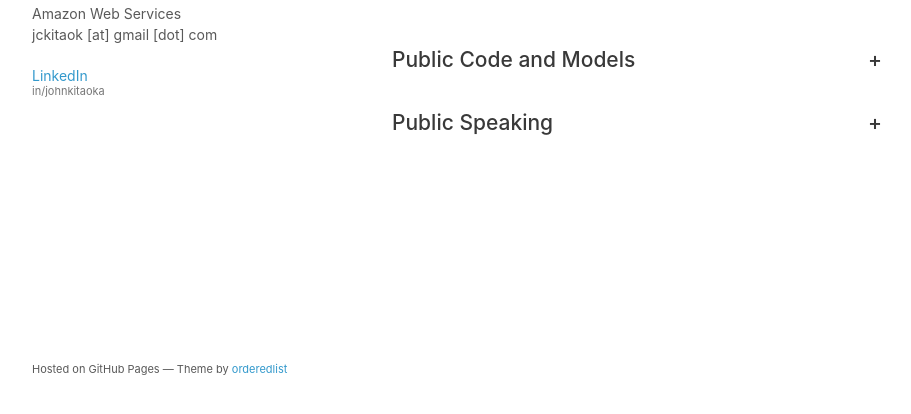
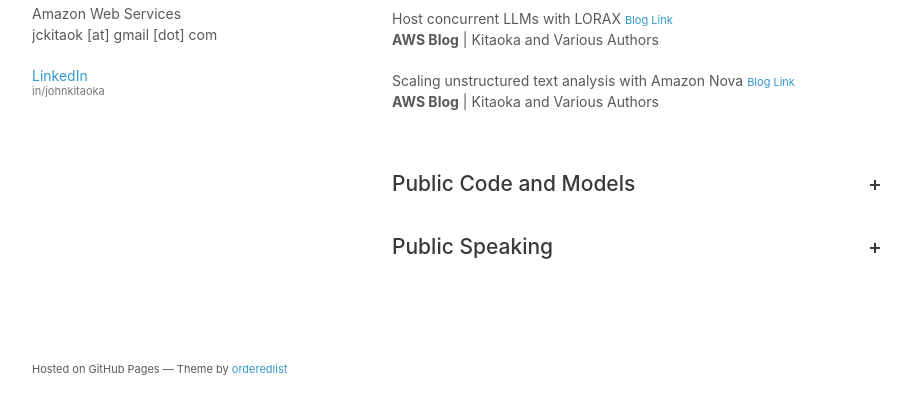
Before and after one commit to johnkitaoka/JohnKitaoka, a plain HTML site: page index.html in a window 1280 px wide. Both pictures are taken after a click on the element "Written Works". Shown: the part 352-766 px from the top of the page, without its empty margins (178-1089 px from the left). Drawn offline with Linux system fonts and the light colour scheme.

Commit message:
Update index.html

```diff
--- a/index.html
+++ b/index.html
@@ -40,6 +40,10 @@
             <p>Hosting and Training LLMs in GovCloud Regions <small><a href="https://aws.amazon.com/blogs/publicsector/deploy-llms-in-aws-govcloud-us-regions-using-hugging-face-inference-containers/">Hosting Blog</a>, <a href="https://aws.amazon.com/blogs/publicsector/fine-tuning-an-llm-using-qlora-in-aws-govcloud-us/">Training Blog</a></small><br><b>AWS Blog Series</b> | Kitaoka and Various Authors</p>
 
             <p>Document Summarization in Healthcare <small><a href="https://aws.amazon.com/blogs/machine-learning/create-an-hcls-document-summarization-application-with-falcon-using-amazon-sagemaker-jumpstart/">Blog Link</a></small><br><b>AWS Blog</b> | Kitaoka, Famestad</p>
+            <p>Host concurrent LLMs with LORAX <small><a href="https://aws.amazon.com/blogs/machine-learning/host-concurrent-llms-with-lorax/">Blog Link</a></small><br><b>AWS Blog</b> | Kitaoka and Various Authors</p>
+
+            <p>Scaling unstructured text analysis with Amazon Nova <small><a href="https://aws.amazon.com/blogs/machine-learning/ai-judging-ai-scaling-unstructured-text-analysis-with-amazon-nova/">Blog Link</a></small><br><b>AWS Blog</b> | Kitaoka and Various Authors</p>
+
 
             <!-- <p>Extending the Context Length of LLMs<br><b>AWS Blog</b> | Song, Chen, Kitaoka</p> -->
           </div>
```
